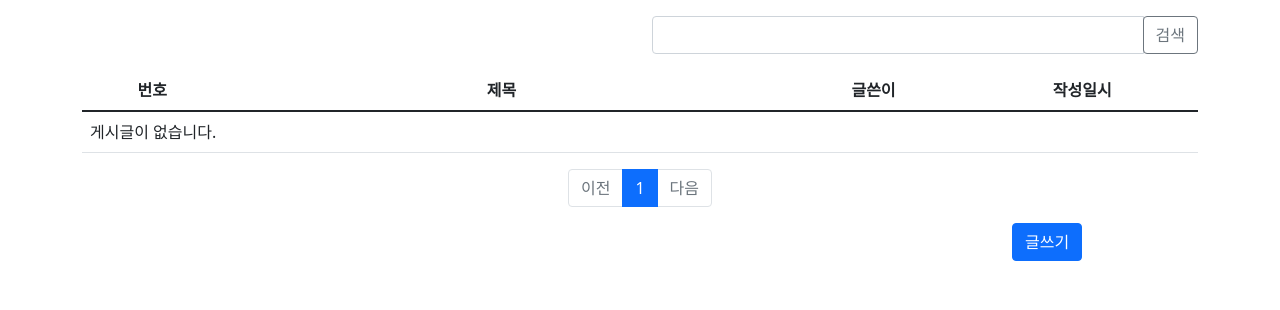
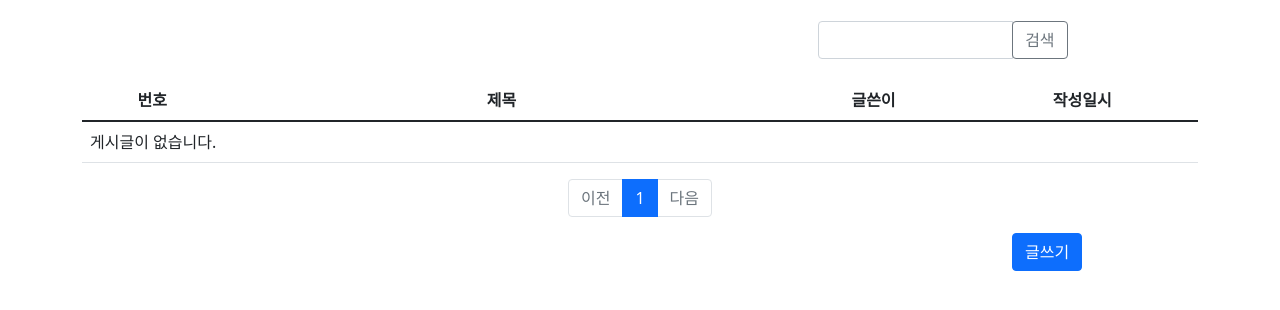
Before and after one commit to kyle4293/Cona, a Django app: page / in a window 1280 px wide; the page is wider, and only the part inside the window is pictured. Shown: the part 57-367 px from the top of that part. Run offline with Django 4.2, Linux system fonts and the light colour scheme; data that the repository does not hold is empty; some libraries are stand-ins or nearby versions.

Commit message:
search design2

```diff
--- a/templates/nagne/post_list.html
+++ b/templates/nagne/post_list.html
@@ -3,8 +3,8 @@
 {% block content %}
 <div class="container my-3">
     <div class="row my-3">
-        <div class="col-6 offset-6">
-            <div class="input-group">
+        <div style="margin: 5px auto; width: 80%" class="col-6">
+            <div style="margin-left:70%; width: 250px;" class="input-group">
                 <input type="text" id="search_kw" class="form-control" value="{{ kw|default_if_none:'' }}">
                 <div class="input-group-append">
                     <button class="btn btn-outline-secondary" type="button" id="btn_search">검색</button>
```
